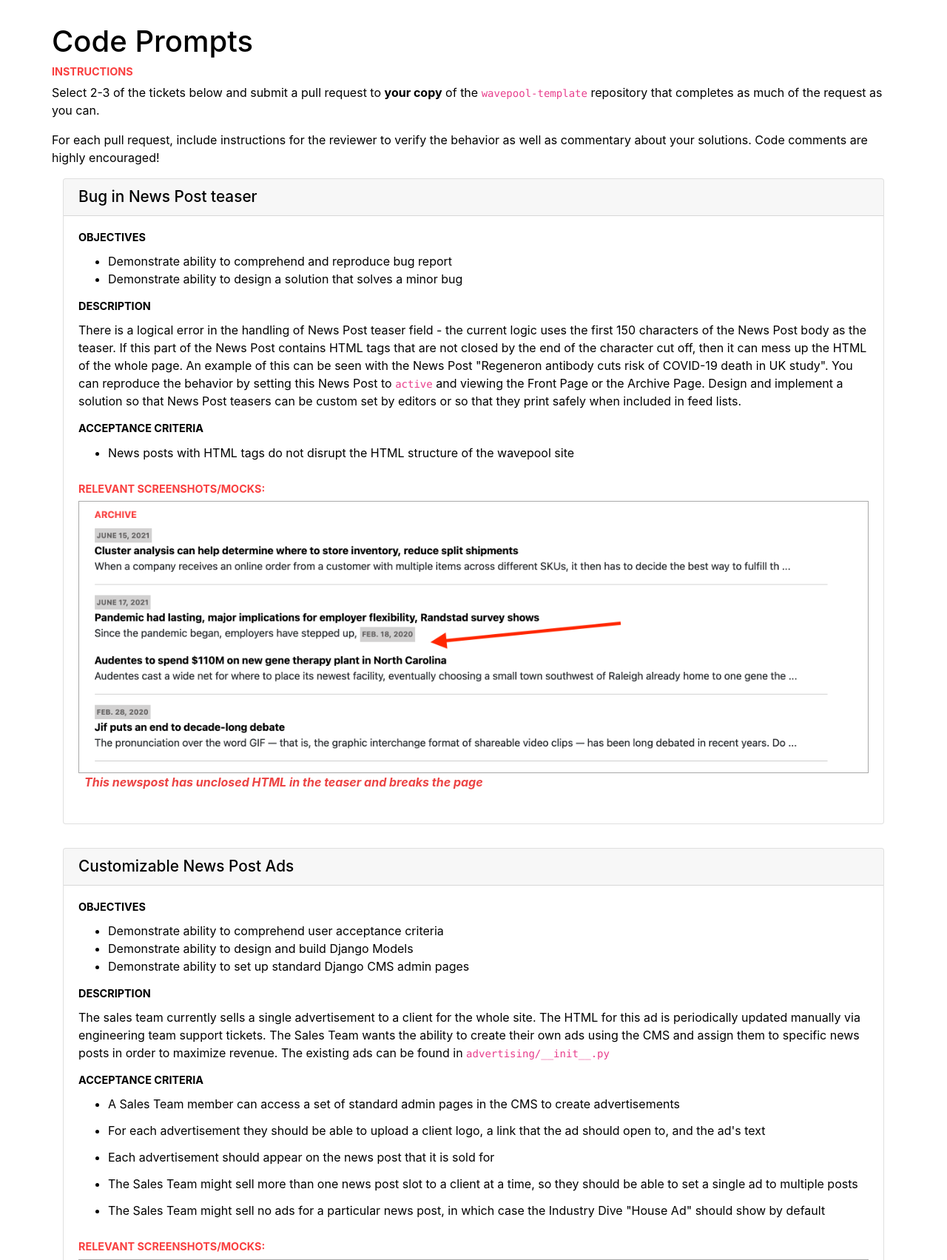
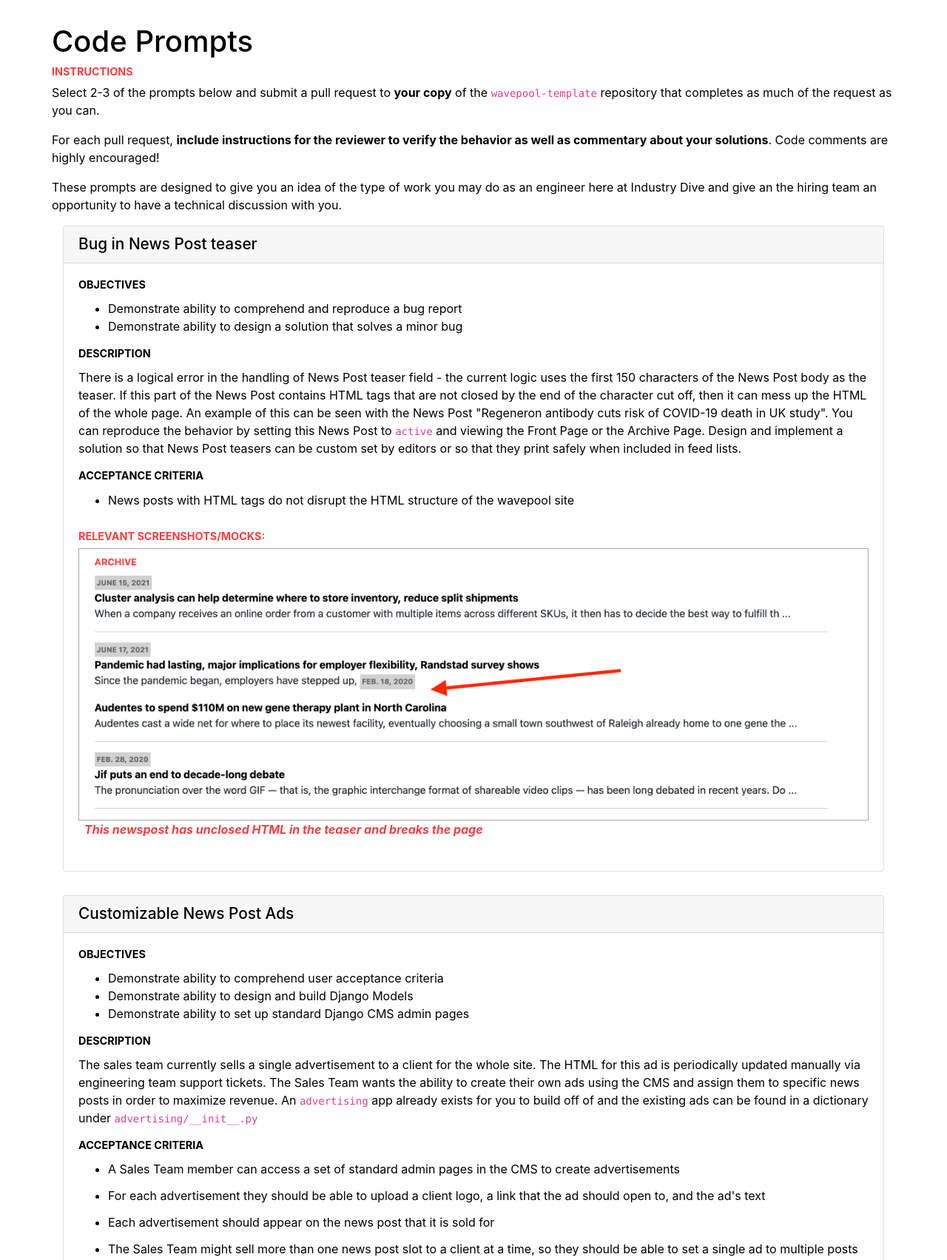
Before and after one commit to industrydive/wavepool-template, a Django app: page /instructions/ in a window 1280 px wide. Shown: the part 58-1761 px from the top of the page at 74% size. Run offline with Django 3.2, Linux system fonts and the light colour scheme; some libraries are stand-ins or nearby versions.

Commit message:
Adjust some language on code prompts

```diff
--- a/templates/wavepool/instructions.html
+++ b/templates/wavepool/instructions.html
@@ -15,9 +15,11 @@
 			<h2>Instructions</h2>
 		</div>
 		<div class="row">
-			<p>Select 2-3 of the tickets below and submit a pull request to <strong>your copy</strong> of the <code>wavepool-template</code> repository that completes as much of the request as you can.</p>
+			<p>Select 2-3 of the prompts below and submit a pull request to <strong>your copy</strong> of the <code>wavepool-template</code> repository that completes as much of the request as you can.</p>
 
-			<p>For each pull request, include instructions for the reviewer to verify the behavior as well as commentary about your solutions. Code comments are highly encouraged!</p>
+			<p>For each pull request, <strong>include instructions for the reviewer to verify the behavior as well as commentary about your solutions</strong>. Code comments are highly encouraged!</p>
+
+			<p>These prompts are designed to give you an idea of the type of work you may do as an engineer here at Industry Dive and give an the hiring team an opportunity to have a technical discussion with you.</p>
 		</div>
 		{% for ticket in code_prompts %}
 			<div class="card codeprompt">
--- a/wavepool/code_exercise_defs.py
+++ b/wavepool/code_exercise_defs.py
@@ -28,7 +28,7 @@ code_prompts = [
             'News posts with HTML tags do not disrupt the HTML structure of the wavepool site'
         ],
         'objectives': [
-            'Demonstrate ability to comprehend and reproduce bug report',
+            'Demonstrate ability to comprehend and reproduce a bug report',
             'Demonstrate ability to design a solution that solves a minor bug',
         ],
         'relevant_screenshots': [
@@ -45,7 +45,8 @@ code_prompts = [
         The sales team currently sells a single advertisement to a client for the whole site.
         The HTML for this ad is periodically updated manually via engineering team support tickets.
         The Sales Team wants the ability to create their own ads using the CMS and assign them to specific news posts
-        in order to maximize revenue. The existing ads can be found in <code>advertising/__init__.py</code>
+        in order to maximize revenue. An <code>advertising</code> app already exists for you to build off of and the
+        existing ads can be found in a dictionary under <code>advertising/__init__.py</code>
         ''',
         'objectives': [
             'Demonstrate ability to comprehend user acceptance criteria',
```
